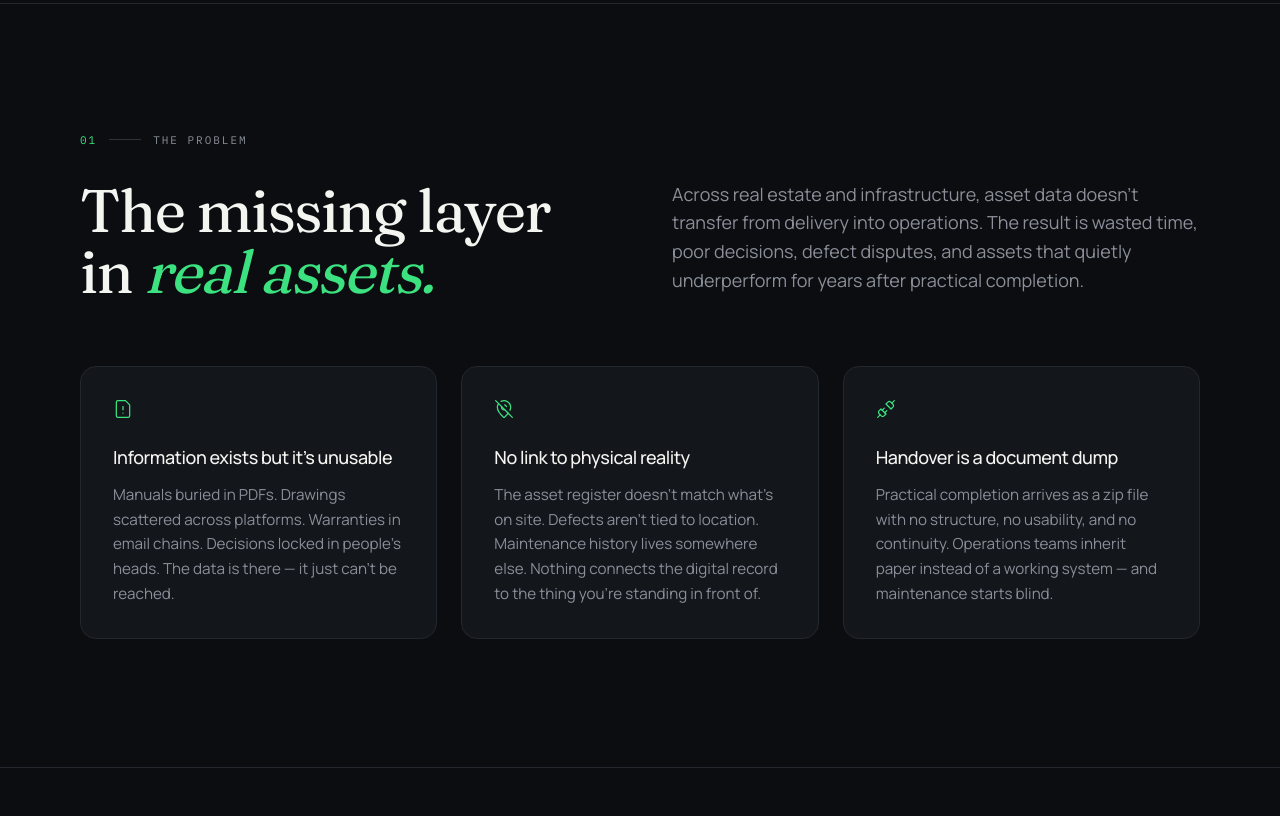
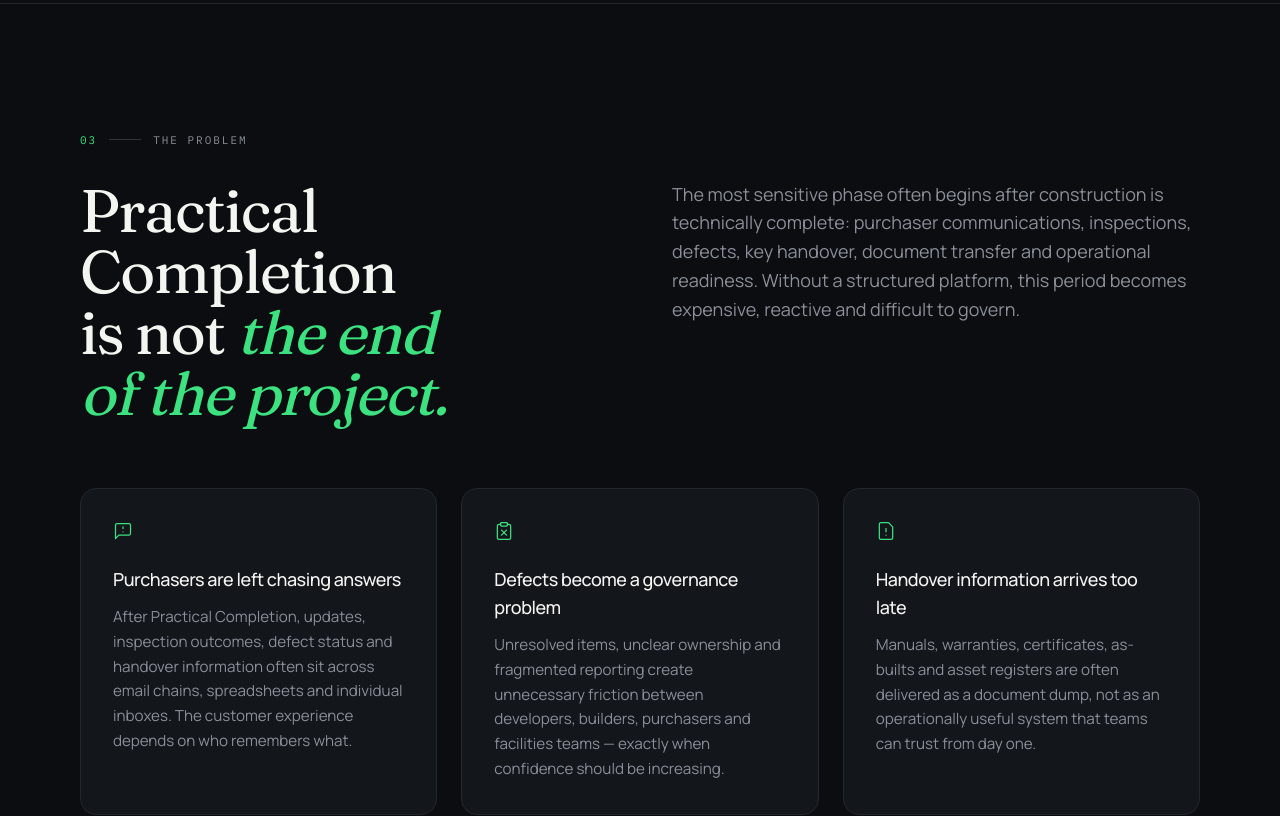
Before and after one commit to EVAVO-STUDIO/touchpoint, a Next.js app: page / in a window 1280 px wide. Shown: the part 2220-3036 px from the top of the page. Built offline with nearby package versions, Linux system fonts and the light colour scheme.

Commit message:
feat: sharpen post-completion problem framing

```diff
--- a/components/sections/problem.tsx
+++ b/components/sections/problem.tsx
@@ -1,25 +1,25 @@
-import { FileWarning, MapPinOff, Unplug } from 'lucide-react';
+import { FileWarning, MessageSquareWarning, ClipboardX } from 'lucide-react';
 import { SectionEyebrow } from '@/components/section-eyebrow';
 import { Reveal } from '@/components/reveal';
 
 const points = [
   {
-    icon: FileWarning,
-    title: 'Information exists but it\u2019s unusable',
+    icon: MessageSquareWarning,
+    title: 'Purchasers are left chasing answers',
     description:
-      'Manuals buried in PDFs. Drawings scattered across platforms. Warranties in email chains. Decisions locked in people\u2019s heads. The data is there — it just can\u2019t be reached.',
+      'After Practical Completion, updates, inspection outcomes, defect status and handover information often sit across email chains, spreadsheets and individual inboxes. The customer experience depends on who remembers what.',
   },
   {
-    icon: MapPinOff,
-    title: 'No link to physical reality',
+    icon: ClipboardX,
+    title: 'Defects become a governance problem',
     description:
-      'The asset register doesn\u2019t match what\u2019s on site. Defects aren\u2019t tied to location. Maintenance history lives somewhere else. Nothing connects the digital record to the thing you\u2019re standing in front of.',
+      'Unresolved items, unclear ownership and fragmented reporting create unnecessary friction between developers, builders, purchasers and facilities teams — exactly when confidence should be increasing.',
   },
   {
-    icon: Unplug,
-    title: 'Handover is a document dump',
+    icon: FileWarning,
+    title: 'Handover information arrives too late',
     description:
-      'Practical completion arrives as a zip file with no structure, no usability, and no continuity. Operations teams inherit paper instead of a working system — and maintenance starts blind.',
+      'Manuals, warranties, certificates, as-builts and asset registers are often delivered as a document dump, not as an operationally useful system that teams can trust from day one.',
   },
 ];
 
@@ -32,25 +32,26 @@ export function Problem() {
     >
       <div className="container-tight">
         <Reveal>
-          <SectionEyebrow number="01">The problem</SectionEyebrow>
+          <SectionEyebrow number="03">The problem</SectionEyebrow>
         </Reveal>
 
         <div className="mt-8 grid grid-cols-1 gap-12 lg:grid-cols-12 lg:gap-16">
           <div className="lg:col-span-6">
             <Reveal delay={0.05}>
               <h2 className="display-lg text-balance">
-                The missing layer in{' '}
-                <span className="italic-accent text-accent">real assets.</span>
+                Practical Completion is not{' '}
+                <span className="italic-accent text-accent">the end of the project.</span>
               </h2>
             </Reveal>
           </div>
           <div className="lg:col-span-6">
             <Reveal delay={0.1}>
               <p className="text-pretty text-lg leading-[1.6] text-muted">
-                Across real estate and infrastructure, asset data doesn&rsquo;t
-                transfer from delivery into operations. The result is wasted
-                time, poor decisions, defect disputes, and assets that quietly
-                underperform for years after practical completion.
+                The most sensitive phase often begins after construction is
+                technically complete: purchaser communications, inspections,
+                defects, key handover, document transfer and operational readiness.
+                Without a structured platform, this period becomes expensive,
+                reactive and difficult to govern.
               </p>
             </Reveal>
           </div>
```
